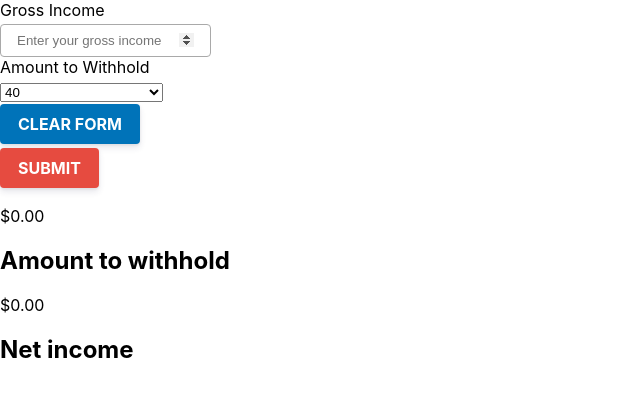
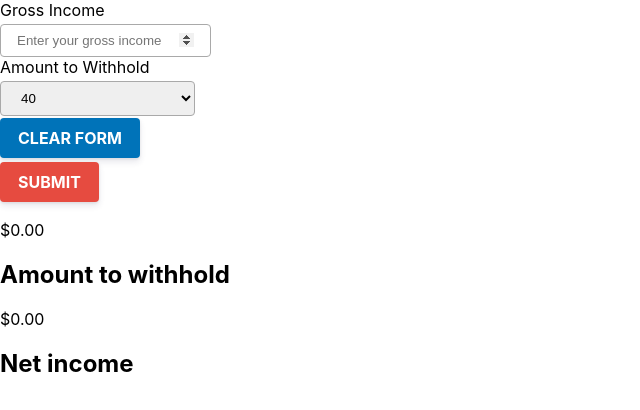
Before and after one commit to adriantoddross/set-aside, a React (Create React App) app: page / in a window 1280 px wide. Shown: the top 410 px of the page, without its empty margins (0-640 px from the left). Built offline with nearby package versions, Linux system fonts and the light colour scheme.

Commit message:
style select

```diff
--- a/src/Components/Select.css
+++ b/src/Components/Select.css
@@ -0,0 +1,16 @@
+.form-label {
+  color: black;
+  display: block;
+  padding-bottom: .25rem;
+}
+
+.form-select {
+  border: 1px solid darkgrey;
+  border-radius: 4px;
+  color: black;
+  padding: 8px 16px;
+}
+
+.form-select:focus {
+  border: 2px solid #0073b9;
+}
```
